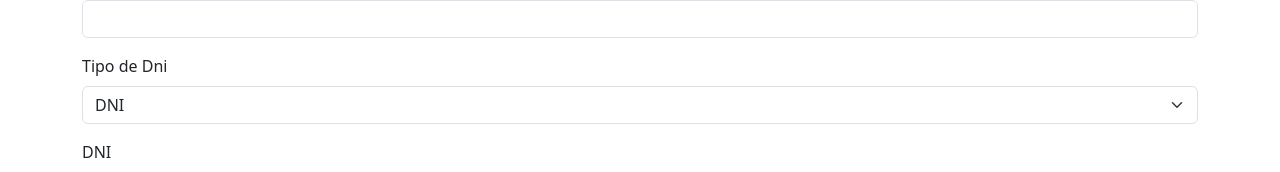
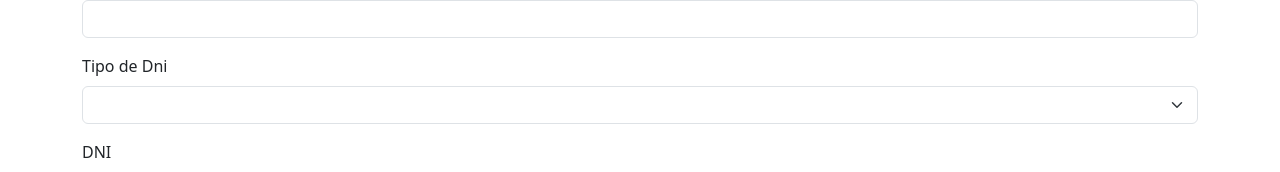
Before and after one commit to Leticia-Orive/angular_17, an Angular app in the folder landing-page-angular/: page /contact in a window 1280 px wide. Shown: the part 174-346 px from the top of the page. Built offline with nearby package versions, Linux system fonts and the light colour scheme.

Commit message:
Subcripciones y variable de tipo dni

```diff
--- a/landing-page-angular/src/app/contact/contact.component.html
+++ b/landing-page-angular/src/app/contact/contact.component.html
@@ -47,15 +47,16 @@
     </div>
     <div class="mb-3">
       <label for="tipoDni" class="form-label">Tipo de Dni</label>
-      <select class="form-select" id="tipoDni">
-        <option value="1">DNI</option>
-        <option value="2">Pasaporte</option>
-        <option value="3">NIF</option>
+      <select class="form-select" id="tipoDni" formControlName="tipoDni">
+        <option value="DNI">DNI</option>
+        <option value="Pasaporte">Pasaporte</option>
+        <option value="NIF">NIF</option>
       </select>
     </div>
 
     <div class="mb-3">
-      <label for="name" class="form-label">DNI</label>
+        <!--Tenemos que hacer un interpoblado-->
+      <label for="name" class="form-label">{{tipoDni}}</label>
       <input
         [ngClass]="{
           'is-invalid':
@@ -67,10 +68,10 @@
         formControlName="dni"
       />
       <div class="text-danger" *ngIf="hasErrors('dni', 'required')">
-        Dni requerido
+        {{tipoDni}} requerido
       </div>
       <div class="text-danger" *ngIf="hasErrors('dni', 'minlength')">
-        Dni requerido mínimo 3 caracteres
+        {{tipoDni}} requerido mínimo 3 caracteres
       </div>
     </div>
     <div class="mb-3">
--- a/landing-page-angular/src/app/contact/contact.component.ts
+++ b/landing-page-angular/src/app/contact/contact.component.ts
@@ -20,6 +20,8 @@ export class ContactComponent implements OnInit{
  /**Formulario Reactivos */
  /**Declaramos */
  formularioContacto: FormGroup
+ /**Creamos una variable */
+ tipoDni: string = 'DNI'
  /**Se puede poner asi:
   * usuarioActivo: string = 'Pedro'
   * Pero tambien asi:
@@ -36,6 +38,7 @@ export class ContactComponent implements OnInit{
     nombre: ['', [Validators.required, Validators.minLength(3)]],
     /*Ahora apellidos y dni sin validaciones
     apellido: [''],*/
+    tipoDni: [''],
     dni: [''],
      apellido: ['', [Validators.required, Validators.minLength(3)]],
     /**Con validaciones
@@ -46,6 +49,19 @@ export class ContactComponent implements OnInit{
   });
  }
   ngOnInit(): void {
+    /**Subcripciones
+     * Subcribirnos al formulario entero
+
+    this.formularioContacto.valueChanges.subscribe(valor => {
+      console.log(valor)
+    })*/
+   /**Ahora nos vamos a subcribir solo al tipo dni */
+   this.formularioContacto.get('tipoDni')?.valueChanges.subscribe(value => {
+    this.tipoDni = value;
+   })
+
+
+
     /**Ejemplos para las validators
     /**Si le queremos sacar el validators se pone:
     this.formularioContacto.get('apellido')?.clearValidators();
```
